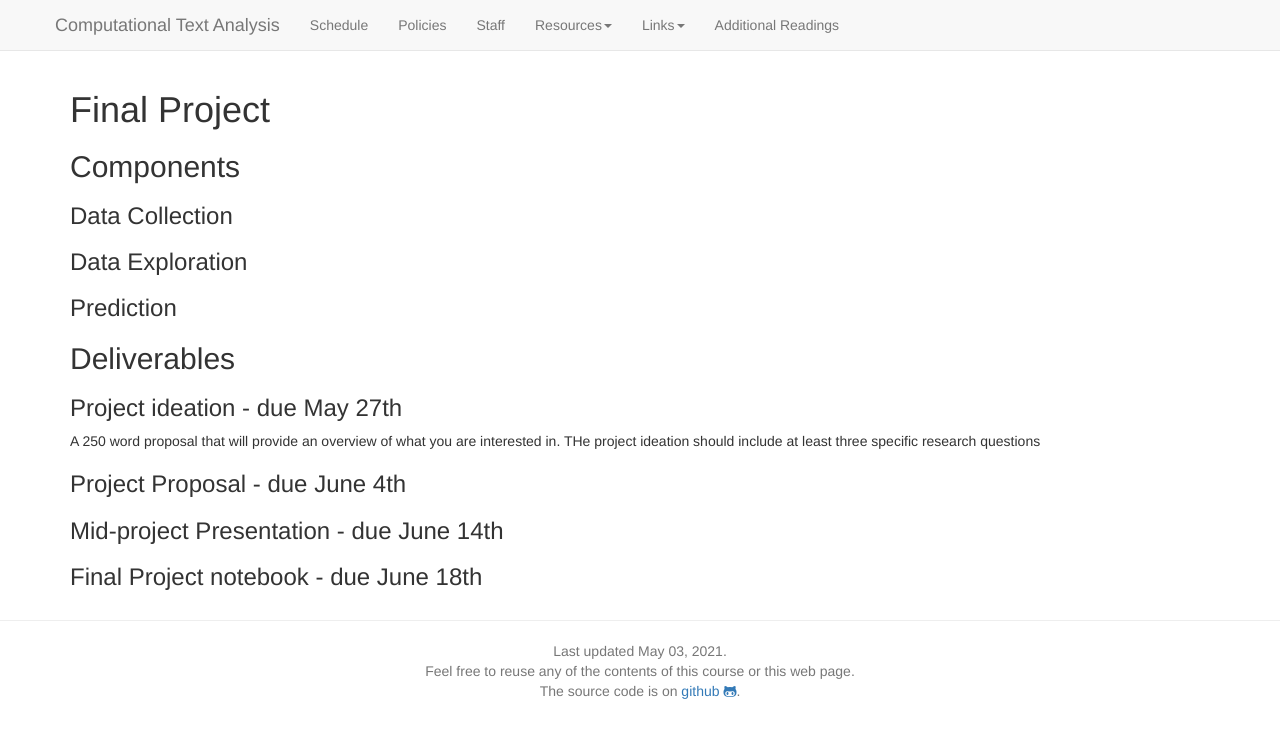
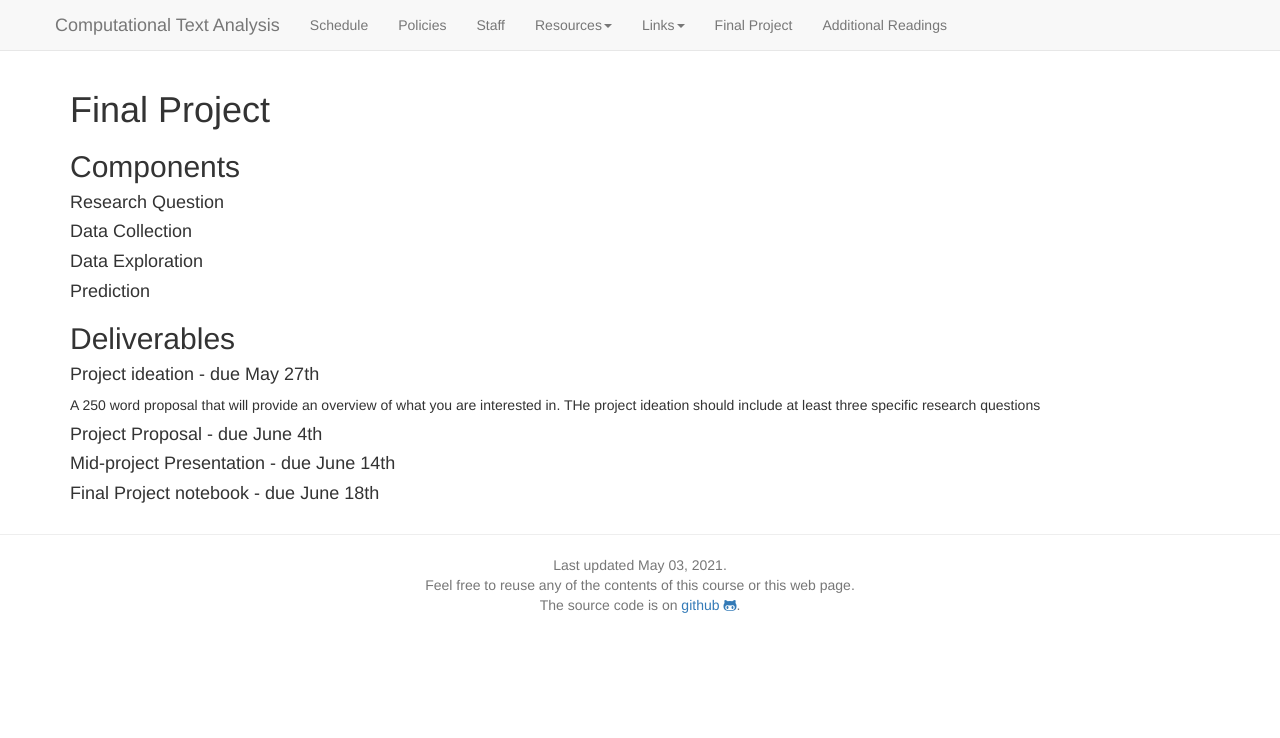
Before and after one commit to BC-COMS-2710/BC-COMS-2710.github.io, a Jekyll site: the page built from final_project.md, in a window 1280 px wide. Shown: the top 738 px of the page. Built offline with Jekyll 4.4.1, drawn with Linux system fonts in a browser that asks for light colours; nearby versions of some CDN libraries.

Commit message:
final project: added to layouts

```diff
--- a/_layouts/default.html
+++ b/_layouts/default.html
@@ -66,6 +66,7 @@
 		<li><a href="https://coms2710.columbiajupyter2.org//">JuypterHub</a></li>
                 <li><a href="https://bc-coms-1016-fallb.slack.com/">Slack</a></li>
 		</ol>
+	    <li id="final_project"><a href="final_project.html">Final Project</a></li>
 	    <li id="readings"><a href="additional_readings.html">Additional Readings</a></li>
 
            </li>
--- a/final_project.md
+++ b/final_project.md
@@ -8,20 +8,21 @@ active_tab: main_page
 
 ## Components
 
+#### Research Question
 
-### Data Collection
+#### Data Collection
 
-### Data Exploration
+#### Data Exploration
 
-### Prediction
+#### Prediction
 
 ## Deliverables
 
-### Project ideation - due May 27th
+#### Project ideation - due May 27th
 A 250 word proposal that will provide an overview of what you are interested in. THe project ideation should include at least three specific research questions
 
-### Project Proposal - due June 4th
+#### Project Proposal - due June 4th
 
-### Mid-project Presentation - due June 14th
+#### Mid-project Presentation - due June 14th
 
-### Final Project notebook - due June 18th
+#### Final Project notebook - due June 18th
```
